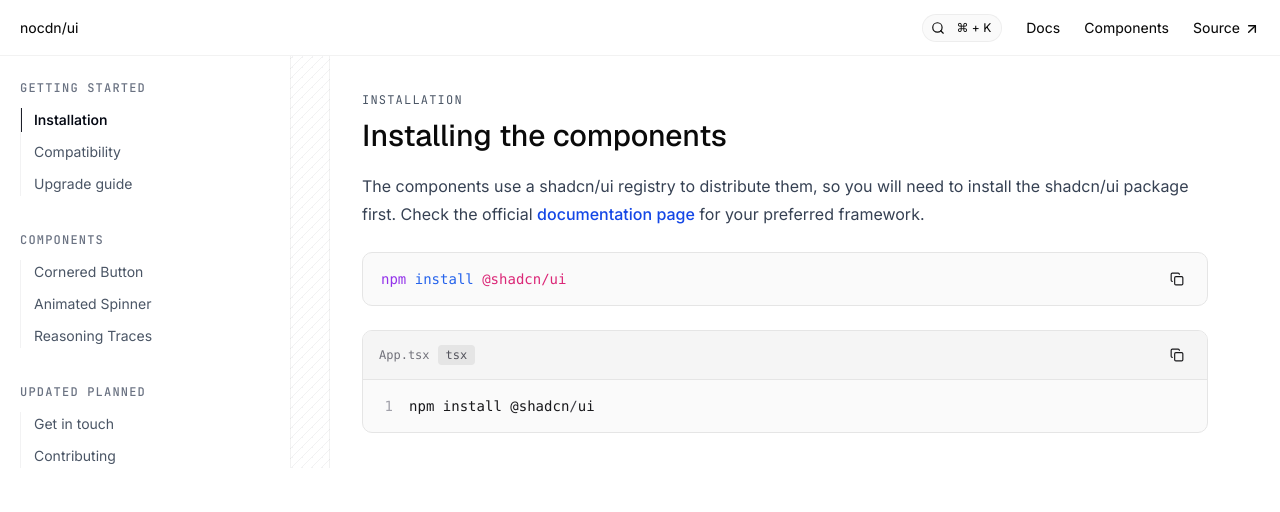
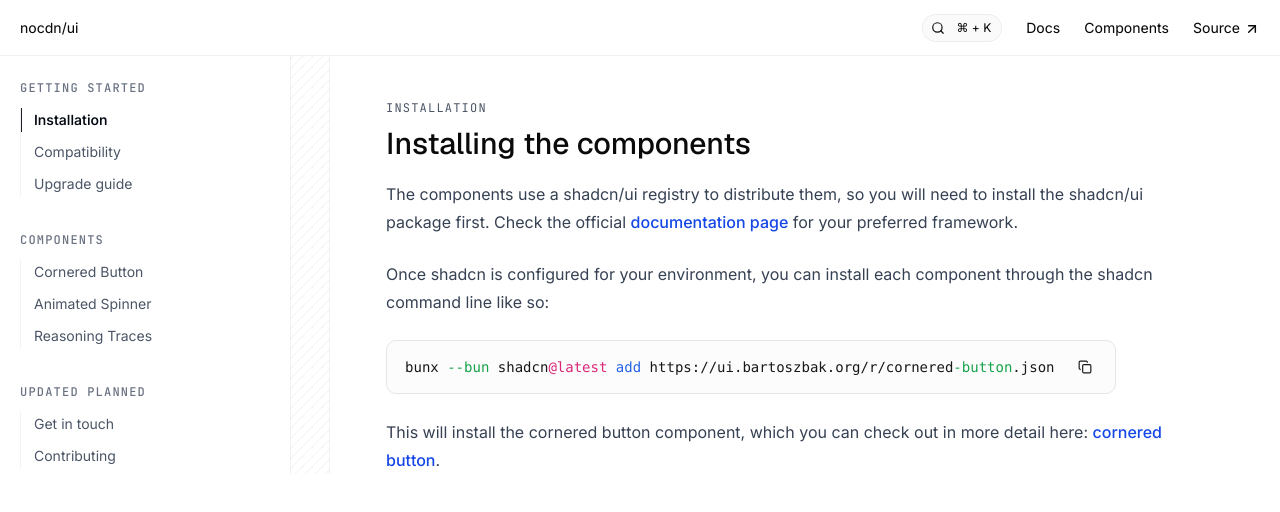
Before and after one commit to nocdn/ui-vite, a React (Vite) app: page / in a window 1280 px wide. Shown: the top 512 px of the page. Built offline with nearby package versions, Linux system fonts and the light colour scheme.

Commit message:
feat: add component doc page

```diff
--- a/src/App.tsx
+++ b/src/App.tsx
@@ -1,6 +1,7 @@
 import { ArrowUpRight, Search } from "lucide-react";
 import { useQueryState } from "nuqs";
 import GetStartedView from "./views/GetStarted";
+import ComponentDoc from "./views/ComponentDoc";
 
 function App() {
   const [selectedItem, setSelectedItem] = useQueryState("selectedItem", {
@@ -136,9 +137,16 @@ function App() {
             </div>
           </div>
         </div>
-        <div className="col-start-2 row-span-5 row-start-1 border-x border-x-(--pattern-fg) bg-[image:repeating-linear-gradient(315deg,_var(--pattern-fg)_0,_var(--pattern-fg)_1px,_transparent_0,_transparent_50%)] bg-[size:10px_10px] bg-fixed [--pattern-fg:var(--color-gray-950)]/5 max-lg:hidden dark:[--pattern-fg:var(--color-white)]/10"></div>
-        <div id="content" className="p-8">
-          <GetStartedView />
+        <div className="col-start-2 row-span-5 row-start-1 border-x border-x-(--pattern-fg) bg-[image:repeating-linear-gradient(315deg,_var(--pattern-fg)_0,_var(--pattern-fg)_1px,_transparent_0,_transparent_50%)] bg-[size:10px_10px] bg-fixed [--pattern-fg:var(--color-gray-950)]/5 dark:[--pattern-fg:var(--color-white)]/10"></div>
+        <div id="content" className="px-14 pt-10">
+          {selectedItem === "Installation" ? (
+            <GetStartedView />
+          ) : selectedItem === "Cornered Button" ? (
+            <ComponentDoc
+              componentName="Cornered Button"
+              description="This is a button, inspired by @aliszu, with a border and darker corners. Customiseable with props, adheres to shadcn/ui styling with accessibility in mind, with button semantics and keyboard navigation."
+            />
+          ) : null}
         </div>
       </div>
     </>
--- a/src/assets/utils/code-block.tsx
+++ b/src/assets/utils/code-block.tsx
@@ -91,7 +91,7 @@ export function CodeBlock({
         "relative rounded-lg overflow-hidden border font-mono text-sm",
         theme === "dark"
           ? "bg-[#0a0a0a] border-[#2a2a2a] text-[#e4e4e7]"
-          : "bg-[#fafafa] border-[#e5e5e5] text-[#18181b]",
+          : "bg-[#fafafa81] border-[#e5e5e5] text-[#18181b]",
         className
       )}
     >
@@ -101,7 +101,7 @@ export function CodeBlock({
           "flex items-center justify-between pl-4 pr-3 py-1.5 border-b",
           theme === "dark"
             ? "border-[#2a2a2a] bg-[#0f0f0f]"
-            : "border-[#e5e5e5] bg-[#f5f5f5]"
+            : "border-[#e5e5e5] bg-[#f5f5f5b6]"
         )}
       >
         <div className="flex items-center gap-2">
--- a/src/assets/utils/terminal-code-block.tsx
+++ b/src/assets/utils/terminal-code-block.tsx
@@ -68,10 +68,10 @@ export function TerminalCodeBlock({
   return (
     <div
       className={cn(
-        "group relative rounded-lg border font-mono text-sm pl-4.5 pr-3 py-2 flex items-center justify-between gap-3",
+        "group relative rounded-lg border font-mono w-fit text-sm pl-4.5 pr-3 py-2 flex items-center justify-between gap-3",
         theme === "dark"
-          ? "bg-[#0a0a0a] border-[#2a2a2a] text-[#e4e4e7]"
-          : "bg-[#fafafa] border-[#e5e5e5] text-[#18181b]",
+          ? "bg-[#1C202A] border-[#606060] text-[#e4e4e7] inset-ring inset-ring-white/5"
+          : "bg-[#fafafa81] border-[#e5e5e5] text-[#18181b]",
         className
       )}
     >
--- /dev/null
+++ b/src/views/ComponentDoc.tsx
@@ -0,0 +1,67 @@
+import { TerminalCodeBlock } from "@/assets/utils/terminal-code-block";
+import { CodeBlock } from "@/assets/utils/code-block";
+
+export default function ComponentDoc({
+  componentName = "Component Name",
+  description = "Displays a button or a component that looks like a button.",
+}: {
+  componentName: string;
+  description: string;
+}) {
+  return (
+    <div className="max-w-3xl pb-24">
+      <p className="font-jetbrains-mono text-[12px] leading-6 tracking-widest text-gray-600 font-semibold">
+        COMPONENTS
+      </p>
+      <p className="font-geist text-3xl leading-6 font-medium mt-3">
+        {componentName}
+      </p>
+      <p className="mt-6 font-geist text-[#737373] leading-7 font-[420]">
+        {description}
+      </p>
+      <div className="flex flex-col gap-4 mt-12">
+        <div className="flex items-center gap-4 font-geist text-[16px] *:cursor-pointer font-medium">
+          <p>Preview</p>
+          <p className="opacity-60">Code</p>
+        </div>
+        <div
+          id="frame"
+          className="rounded-lg max-w-2xl h-96 border border-gray-200 p-1 bg-gray-50/50 mb-3"
+        >
+          <div className="rounded-[7px] w-full h-full border border-gray-200 bg-white grid place-items-center">
+            <div className="flex items-center gap-10 scale-150"></div>
+          </div>
+        </div>
+      </div>
+      <p className="mt-6 font-jetbrains-mono text-[12px] leading-6 tracking-widest text-gray-600 font-semibold">
+        INSTALLATION:
+      </p>
+      <TerminalCodeBlock
+        code="bunx --bun shadcn@latest add https://ui.bartoszbak.org/r/cornered-button.json"
+        theme="light"
+        className="mt-4"
+      />
+      <p className="mt-6 font-jetbrains-mono text-[12px] leading-6 tracking-widest text-gray-600 font-semibold">
+        USAGE:
+      </p>
+      <CodeBlock
+        code={`import { CorneredButton } from '@/components/ui/cornered-button'
+
+<CorneredButton
+  cornerColor="red"
+  cornerSize={7}
+  borderWidth={2}
+  className="font-mono cursor-pointer"
+>
+  NEXT
+</CorneredButton>`}
+        theme="light"
+        className="mt-4"
+      />
+
+      <p className="mt-6 font-jetbrains-mono text-[12px] leading-6 tracking-widest text-gray-600 font-semibold">
+        API REFERENCE:
+      </p>
+    </div>
+  );
+}
--- a/src/views/GetStarted.tsx
+++ b/src/views/GetStarted.tsx
@@ -1,9 +1,8 @@
-import { CodeBlock } from "../assets/utils/code-block";
 import { TerminalCodeBlock } from "../assets/utils/terminal-code-block";
 
 export default function GetStartedView() {
   return (
-    <div>
+    <div className="max-w-4xl">
       <p className="font-jetbrains-mono text-[12px] leading-6 tracking-widest text-gray-600">
         INSTALLATION
       </p>
@@ -24,19 +23,29 @@ export default function GetStartedView() {
         </span>{" "}
         for your preferred framework.
       </p>
+      <p className="mt-6 font-inter text-gray-700 leading-7">
+        Once shadcn is configured for your environment, you can install each
+        component through the shadcn command line like so:
+      </p>
       <TerminalCodeBlock
-        code="npm install @shadcn/ui"
+        code="bunx --bun shadcn@latest add https://ui.bartoszbak.org/r/cornered-button.json"
         theme="light"
         className="mt-6"
       />
-      <CodeBlock
-        code="npm install @shadcn/ui"
-        language="tsx"
-        showLineNumbers={true}
-        filename="App.tsx"
-        theme="light"
-        className="mt-6"
-      />
+      <p className="mt-6 font-inter text-gray-700 leading-7">
+        This will install the cornered button component, which you can check out
+        in more detail here:{" "}
+        <span className="font-medium text-blue-700">
+          <a
+            href="http://localhost:5173/?selectedItem=Cornered+Button"
+            target="_blank"
+            rel="noopener noreferrer"
+          >
+            cornered button
+          </a>
+        </span>
+        .
+      </p>
     </div>
   );
 }
```
